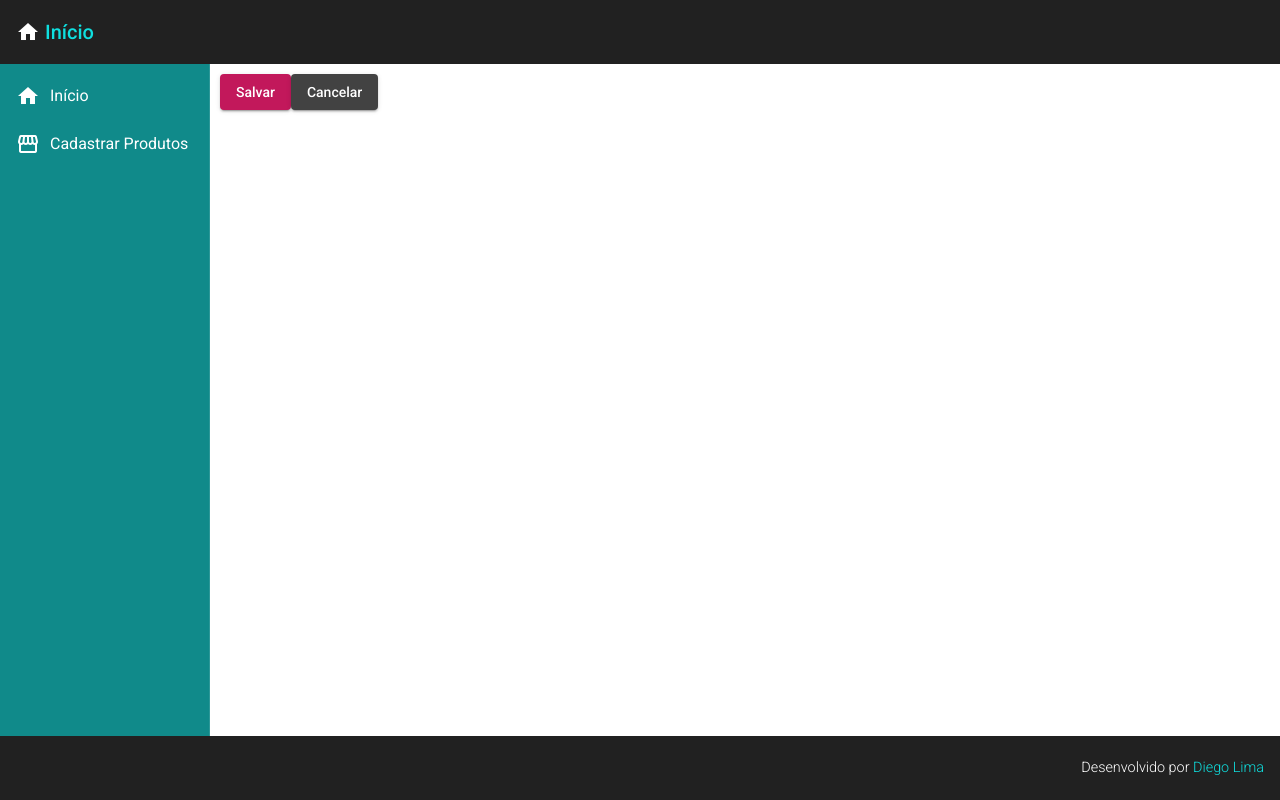
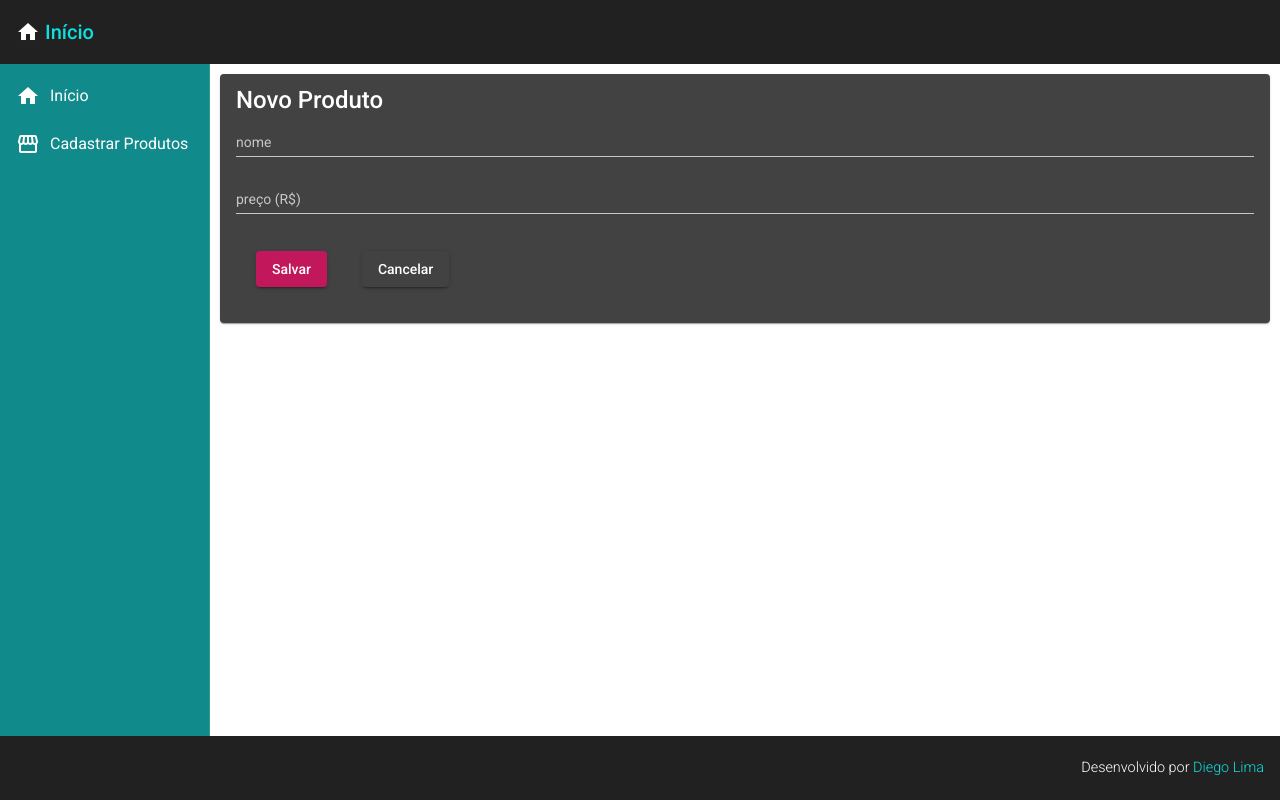
Before and after one commit to diegolim4/Angular_CRUD--App_Cadastro_de_Produtos, an Angular app in the folder frontend/: page /products/create in a window 1280 px wide. Built offline with nearby package versions, Linux system fonts and the light colour scheme.

Commit message:
Formulário criado e ligado ao backend

```diff
--- a/frontend/src/app/component/product/product-create/product-create.component.css
+++ b/frontend/src/app/component/product/product-create/product-create.component.css
@@ -0,0 +1,10 @@
+form{
+
+    display: flex;
+    flex-direction: column;
+}
+
+button{
+    margin:20px;
+    margin-right:15px ;
+}
--- a/frontend/src/app/component/product/product-create/product-create.component.html
+++ b/frontend/src/app/component/product/product-create/product-create.component.html
@@ -1,3 +1,13 @@
+<mat-card>
+    <mat-card-title>Novo Produto</mat-card-title>
+    <form>
+        <mat-form-field>
+            <input matInput placeholder="nome" [(ngModel)]="product.nome" name="nome"> <!--Two way binding-->
+        </mat-form-field>
+        <mat-form-field>
+            <input matInput placeholder="preço (R$)" [(ngModel)]="product.preco" name="price">
+        </mat-form-field>
+    </form>
 
     <button mat-raised-button (click)="createProduct()" color='primary'>
         Salvar
@@ -6,3 +16,4 @@
     <button mat-raised-button (click)="cancel()">
         Cancelar
     </button>
+</mat-card>
--- a/frontend/src/app/component/product/product-create/product-create.component.ts
+++ b/frontend/src/app/component/product/product-create/product-create.component.ts
@@ -12,7 +12,7 @@
 
   product: Product ={
     nome: '',
-    preço: null
+    preco: null
   }
 
   constructor( private productService: ProductService, private router: Router) { }
--- a/frontend/src/app/component/product/product.model.ts
+++ b/frontend/src/app/component/product/product.model.ts
@@ -1,5 +1,5 @@
 export interface Product{
     id?: number
     nome: string
-    preço: number
+    preco: number
 }
```
Also changed, not shown: frontend/src/app/app.module.ts (+8 -1 lines). Lines whose indentation alone changed are shown as unchanged.
